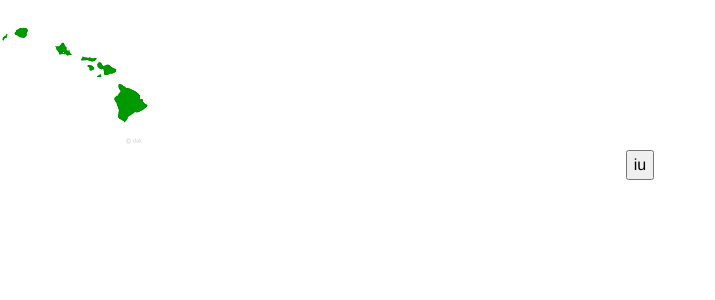
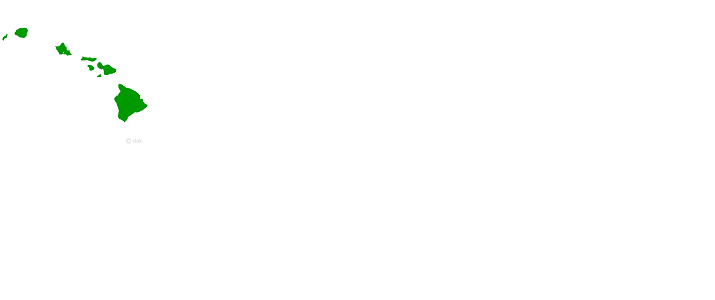
Before and after one commit to Ki-Linux/front_quiz, a Vue app: page /extraImg in a window 1280 px wide. Shown: the top 300 px of the page, without its empty margins (0-715 px from the left). Built offline with nearby package versions, Linux system fonts and the light colour scheme.

Commit message:
img type

```diff
--- a/src/views/extraImg.vue
+++ b/src/views/extraImg.vue
@@ -1,7 +1,6 @@
 <template>
-    <div>
+    <div id="extraImg">
         <img :src="pathList[0]" alt="image"/>
-        <button @click="m">iu</button>
     </div>
 </template>
 <script lang="ts">
@@ -10,21 +9,9 @@
     @Component
     export default class Img extends Vue {
 
-       // public img = [];
-
-        public pathList = [
+        public pathList: HTMLImageElement[] = [
             require("@/assets/hawaiiTrue.png"),
             require("@/assets/hawaiiFalse2.png")
         ]
-
-
-
-        /*m() {
-            for(let i = 0; i < this.pathList.length; i++) {
-
-                let image = ;
-                this.img.push(this.pathList[i]);
-            }
-        }*/
     }
 </script>
```
